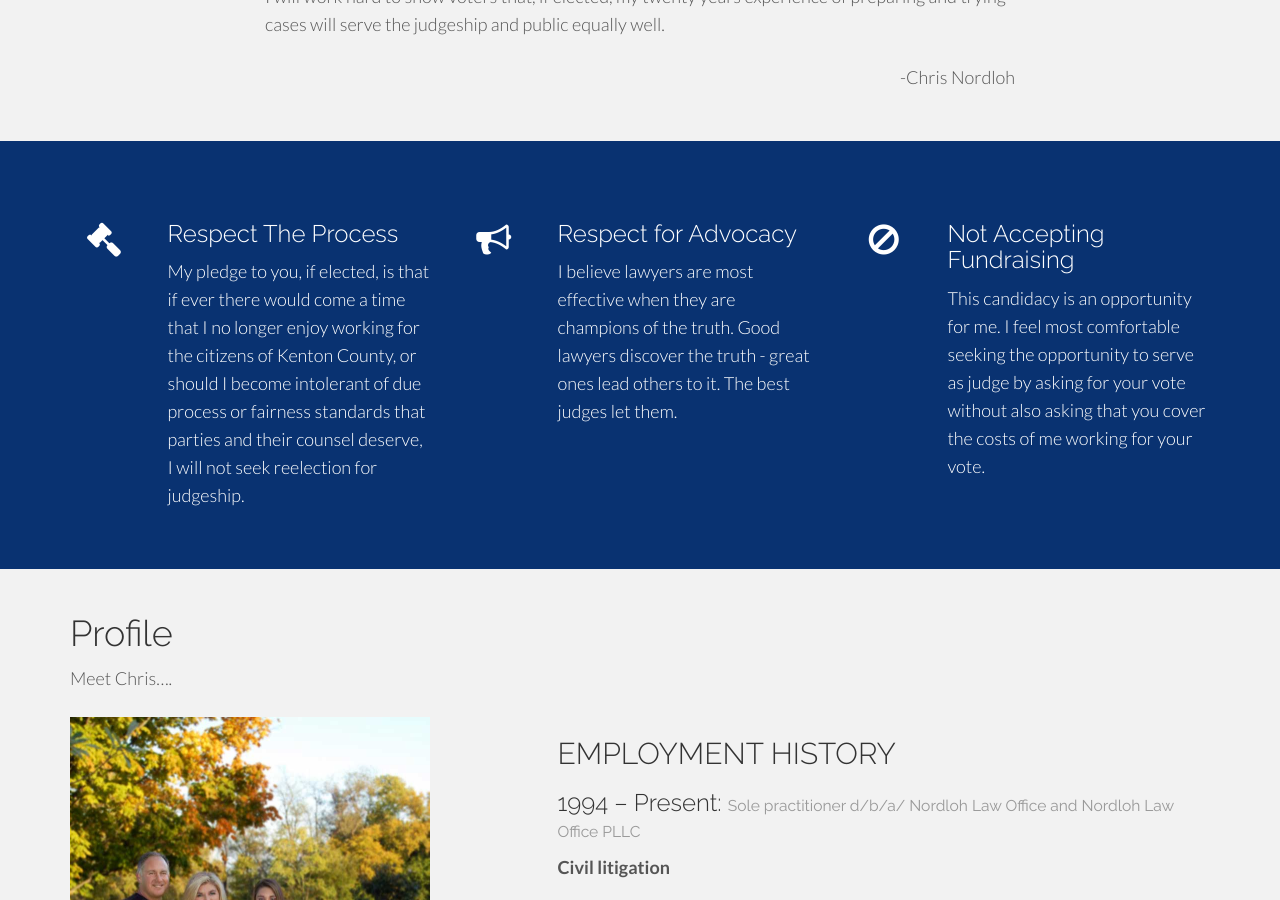
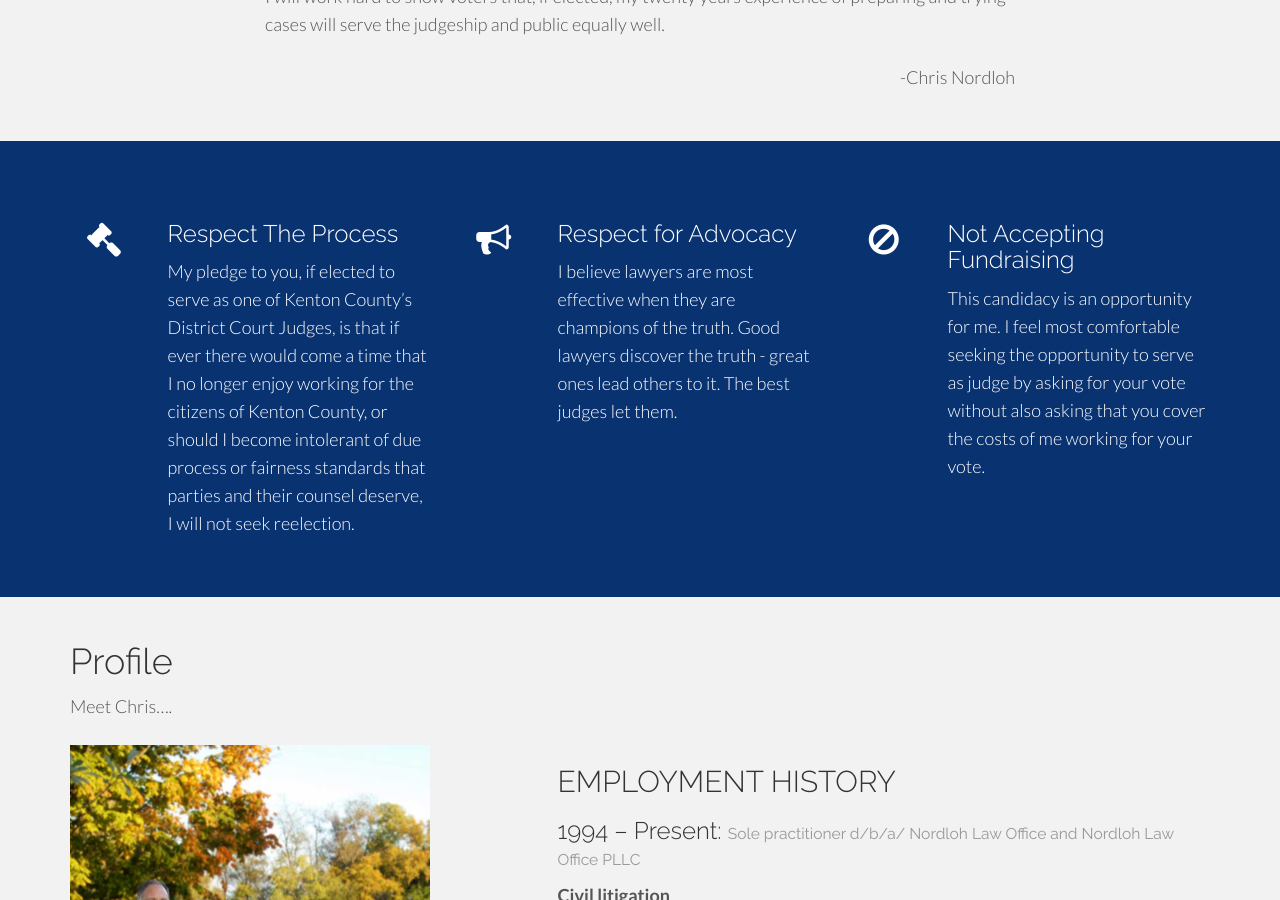
Before and after one commit to NORDLOHFORJUDGE/NordlohForJudge, a Jekyll site: the page built from index.html, in a window 1280 px wide and 900 px high, scrolled down 1005 px. Built offline with Jekyll 4.4.1, drawn with Linux system fonts in a browser that asks for light colours; Markdown is read by kramdown in place of the engine named in the settings; comment, search, counter and statistics services are not loaded.

Commit message:
Updated highlight-1.md

```diff
--- a/_includes/highlight-1.md
+++ b/_includes/highlight-1.md
@@ -1,3 +1,3 @@
 ### Respect The Process
 
-My pledge to you, if elected, is that if ever there would come a time that I no longer enjoy working for the citizens of Kenton County, or should I become intolerant of due process or fairness standards that parties and their counsel deserve, I will not seek reelection for judgeship.
+My pledge to you, if elected to serve as one of Kenton County's District Court Judges, is that if ever there would come a time that I no longer enjoy working for the citizens of Kenton County, or should I become intolerant of due process or fairness standards that parties and their counsel deserve, I will not seek reelection.
```
